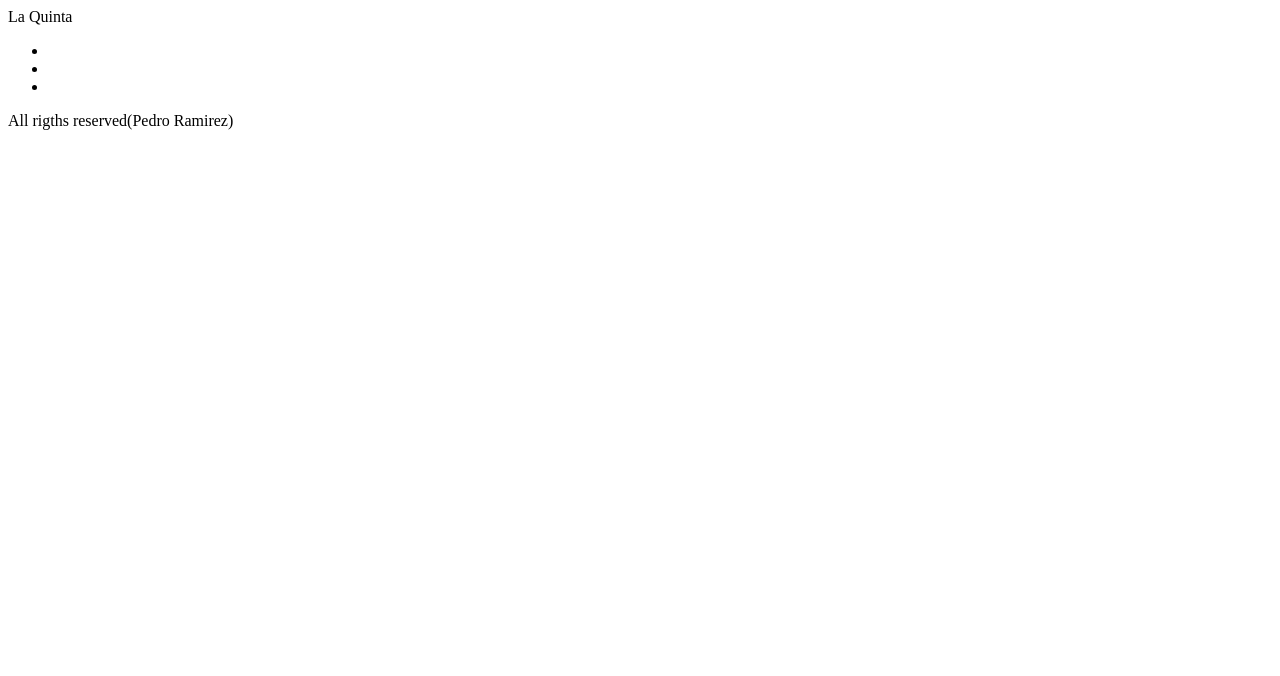
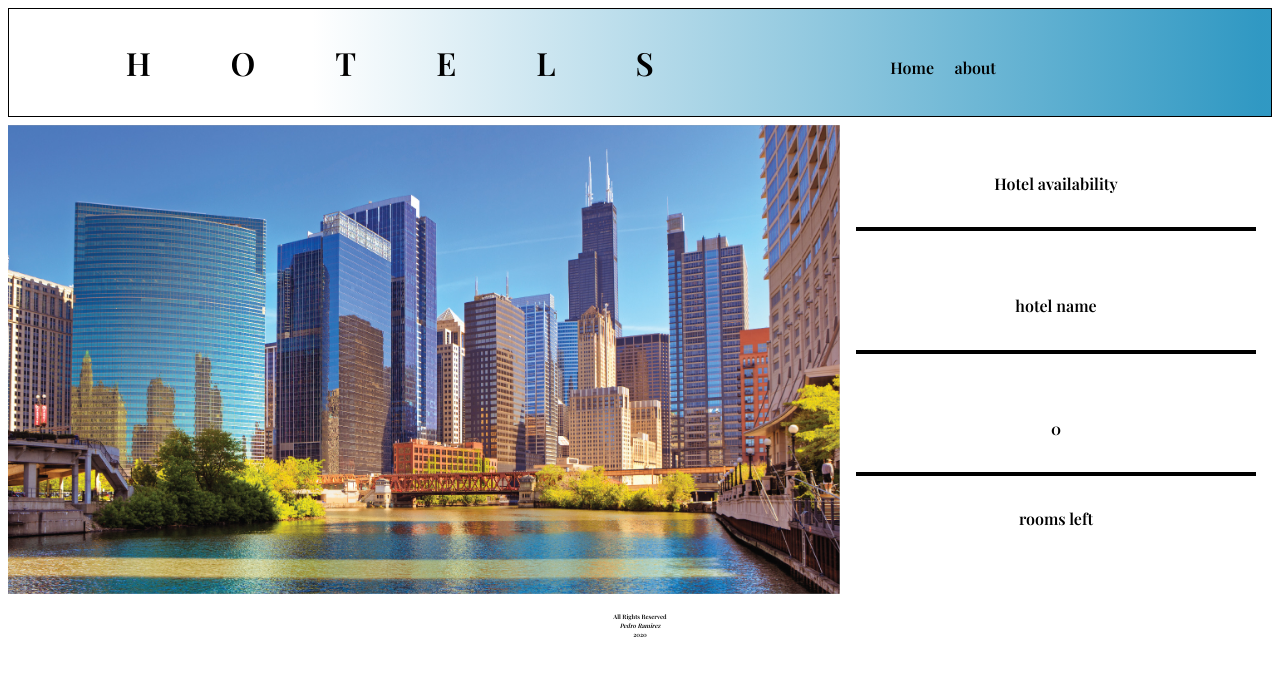
Before and after one commit to pramirez2328/Hotels, a plain HTML site: page index.html in a window 1280 px wide. Drawn offline with nearby package versions, Linux system fonts and the light colour scheme.

Commit message:
I added all the lay out using grid

```diff
--- a/index.html
+++ b/index.html
@@ -5,26 +5,36 @@
     <meta charset="UTF-8">
     <meta name="viewport" content="width=device-width, initial-scale=1.0">
     <link rel="stylesheet" href="style.css">
+    <link href="https://fonts.googleapis.com/css2?family=Playfair+Display:wght@600&display=swap" rel="stylesheet">
     <title>Hotel</title>
 </head>
 
-<body>
-    <header>La Quinta</header>
-    <nav>
+<body class="container">
+    <header>
+        <p class="label">hotels</p>
+        <nav class="navegation">
             <ul>
-            <li class="navList"></li>
-            <li class="navList"></li>
-            <li class="navList"></li>
+                <li class="navList">Home</li>
+                <li class="navList">about</li>
             </ul>
         </nav>
+    </header>
+    <div class="content">
         <section>
+            <img src="pictures/index.jpg" alt="picture of Chicago">
         </section>
         <aside>
-        <div class="label"></div>
-        <div class="hotelName"></div>
-        <div class="numberOfRooms"></div>
+            <div class="label2">Hotel availability</div>
+
+            <div class="hotelName">hotel name</div>
+
+            <div class="numberOfRooms">0</div>
+            <p>rooms left</p>
         </aside>
-    <footer>All rigths reserved(Pedro Ramirez)</footer>
+    </div>
+    <footer>
+        <h6>All Rights Reserved <br><span class="italic">Pedro Ramirez</span> <br> 2020</h6>
+    </footer>
     <script src="script.js"></script>
 </body>
 
--- a/style.css
+++ b/style.css
@@ -0,0 +1,74 @@
+    header {
+        display: grid;
+        grid-template-columns: 2fr 1fr;
+        border: black 1px solid;
+        margin-bottom: 0.5rem;
+        background: rgb(255, 255, 255);
+        background: linear-gradient(90deg, rgba(255, 255, 255, 0.9471989479385504) 24%, rgba(3, 130, 182, 0.8211485277704832) 99%);
+    }
+
+    .label {
+        font-family: 'Playfair Display', serif;
+        text-transform: uppercase;
+        font-weight: bold;
+        text-align: center;
+        font-size: 2rem;
+        letter-spacing: 5rem;
+    }
+
+    .navegation {
+        width: 40%;
+    }
+
+    .navegation ul {
+        display: grid;
+        grid-template-columns: 1fr 1fr;
+        margin-top: 3rem;
+        color: black;
+        font-family: 'Times New Roman', Times, serif;
+    }
+
+    nav li {
+        font-family: 'Playfair Display', serif;
+        list-style-type: none;
+        text-decoration: none;
+    }
+
+    li:hover {
+        color: white;
+    }
+
+    .content {
+        display: grid;
+        grid-template-columns: 2fr 1fr;
+        grid-gap: 1rem;
+    }
+
+    section img {
+        width: 100%;
+    }
+
+    aside {
+        font-family: 'Playfair Display', serif;
+        text-align: center;
+        display: grid;
+        grid-template-rows: 1fr 1fr 1fr 1fr;
+        grid-gap: 1rem;
+        margin-right: 1rem;
+    }
+
+    aside>div {
+        border-bottom: solid 4px black;
+        padding-top: 3rem;
+    }
+
+    footer {
+        font-family: 'Playfair Display', serif;
+        font-size: xx-small;
+        text-align: center;
+        margin: 3px;
+    }
+
+    .italic {
+        font-style: italic;
+    }
```
Lines whose indentation alone changed are shown as unchanged.
